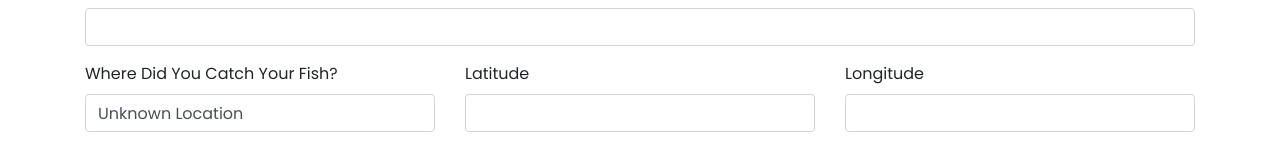
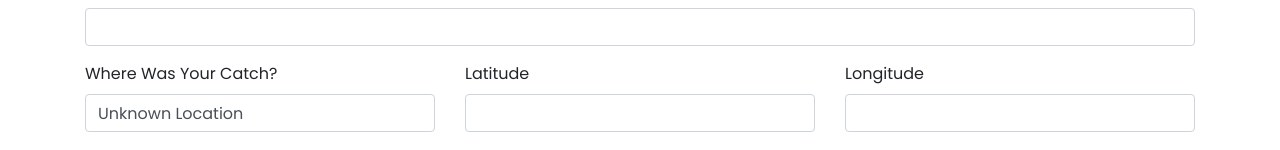
Before and after one commit to Howakyl/fishily, a React (Create React App) app in the folder fishily-client/: page /posts/new in a window 1280 px wide. Shown: the part 372-522 px from the top of the page. Built offline with nearby package versions, Linux system fonts and the light colour scheme.

Commit message:
minor styling to edit and detail post views

```diff
--- /dev/null
+++ b/fishily-client/src/pages/EditPost.css
@@ -0,0 +1,3 @@
+.editPost-form {
+    margin-top: 3rem;
+}
--- a/fishily-client/src/pages/EditPost.js
+++ b/fishily-client/src/pages/EditPost.js
@@ -1,5 +1,6 @@
 import React from 'react';
 import PostModel from '../models/post';
+import './EditPost.css';
 
 class EditPost extends React.Component {
     state = {
@@ -59,8 +60,8 @@ class EditPost extends React.Component {
             return <div>Loading...</div>
         }
         return (
-            <div>
-                <form className="container" onSubmit={this.handleFormSubmit}>
+            <div className="">
+                <form className="container editPost-form" onSubmit={this.handleFormSubmit}>
                         <h1>Edit your post!</h1>
                     <div className="form-group">
                         <label htmlFor="titleInput">Title</label>
@@ -100,7 +101,7 @@ class EditPost extends React.Component {
 
                     <section className="row">
                         <div className="form-group col">
-                            <label htmlFor="locationInput">Where Did You Catch Your Fish?</label>
+                            <label htmlFor="locationInput">Where Was Your Catch?</label>
                             <input
                                 onChange={this.handleInputChange}
                                 type="text"
--- a/fishily-client/src/pages/NewPost.js
+++ b/fishily-client/src/pages/NewPost.js
@@ -79,7 +79,7 @@ class NewPost extends React.Component {
 
                     <section className="row">
                         <div className="form-group col">
-                            <label htmlFor="locationInput">Where Did You Catch Your Fish?</label>
+                            <label htmlFor="locationInput">Where Was Your Catch?</label>
                             <input
                                 onChange={this.handleInputChange}
                                 type="text"
--- a/fishily-client/src/pages/PostDetail.css
+++ b/fishily-client/src/pages/PostDetail.css
@@ -25,7 +25,7 @@
 
 .post-detail-description {
     background-color: #DDDDDD;
-    padding: 5px;
+    padding: 15px;
     border-radius: 5px;
 }
 
```
